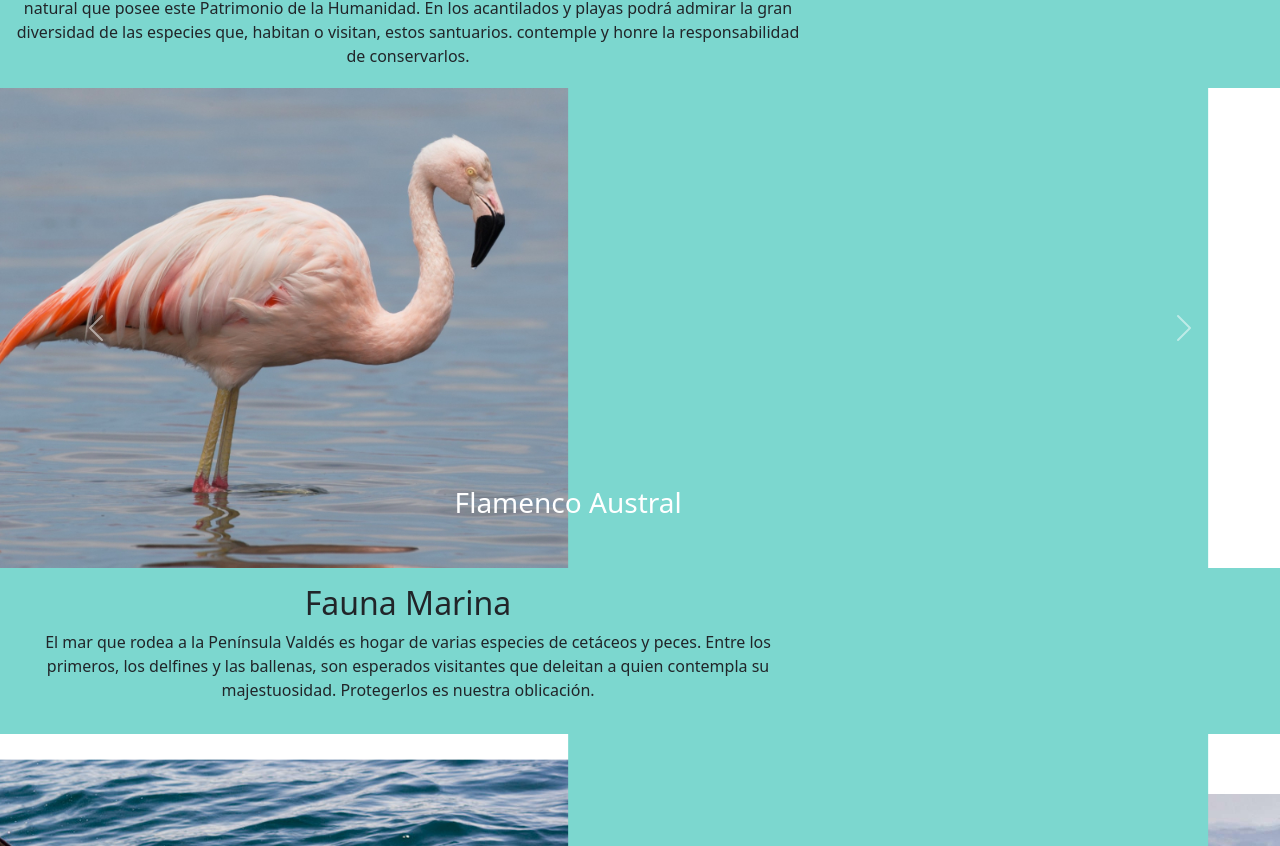
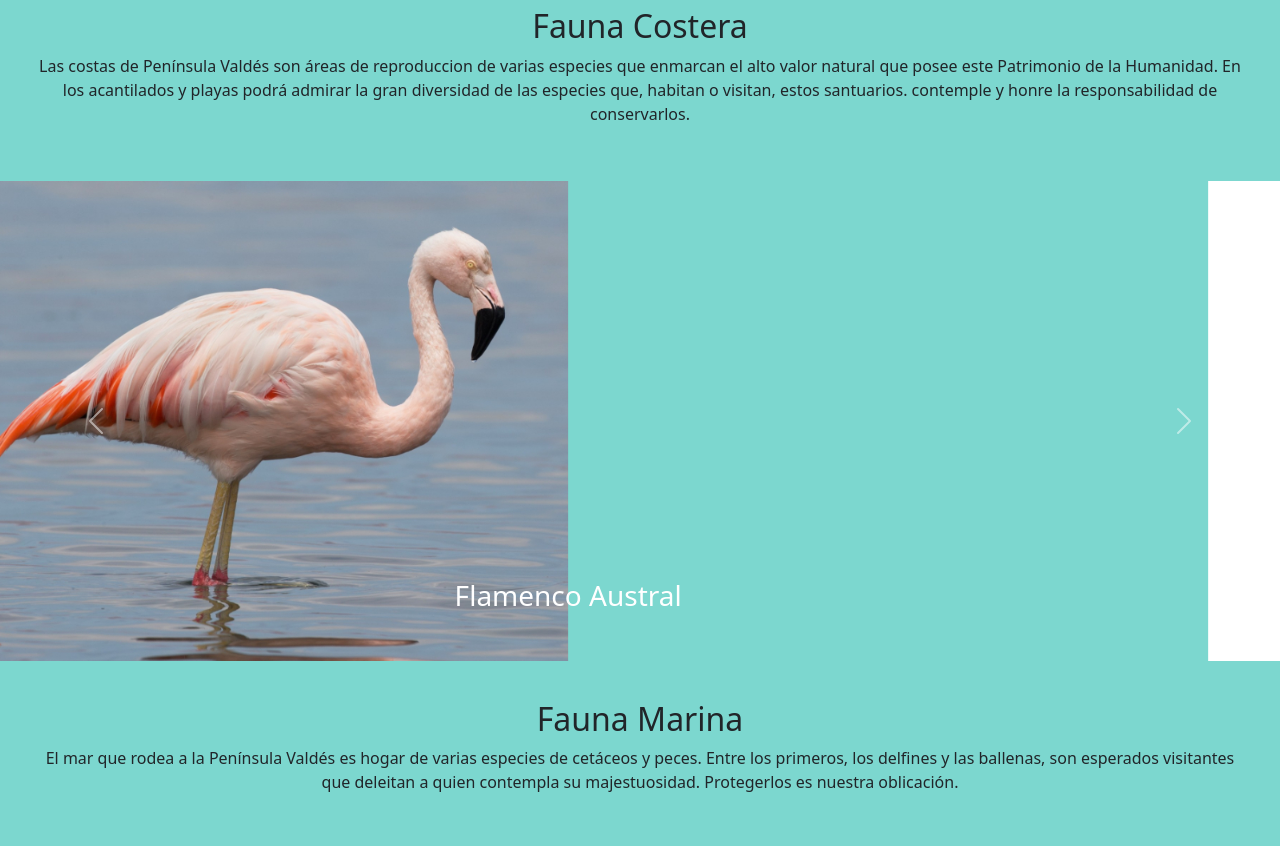
Before and after one commit to VaccaEscamillaLester/3ra-pre-entrega-vacca-escamilla-lester, a website: page pages/fauna.html in a window 1280 px wide. Shown: the part 808-1654 px from the top of the page. Drawn offline with nearby package versions, Linux system fonts and the light colour scheme.

Commit message:
modificaciones con sass, seo y bt

```diff
--- a/sass/utilities/_media-queris.scss
+++ b/sass/utilities/_media-queris.scss
@@ -116,41 +116,27 @@
     /*fauna*/
     .main-fauna{
         .contenedor-uno-fauna{
-            display: flex;
-            flex-direction: column;
-            align-items: center;
-            justify-content: center;
+            margin: 30px;
+            padding: 9px;
+
+
             text-align: center;
-            padding: 3px;
-            margin: 8px;
-            width: 800px;
-            height: 150px;
+
         }
 
 
 
         .contenedor-dos-fauna{
-            display: flex;
-            flex-direction: column;
-            align-items: center;
-            justify-content: center;
+
+            margin: 30px;
+            padding: 9px;
             text-align: center;
-
-            padding: 8px;
-            margin: 8px;
-            width: 800px;
-            height: 150px;
         }
         .contenedor-tres-fauna{
-            display: flex;
-            flex-direction: column;
-            align-items: center;
-            justify-content: center;
+
+            margin: 30px;
+            padding: 9px;
             text-align: center;
-            padding: 8px;
-            margin: 8px;
-            width: 800px;
-            height: 150px;
         }
     }
 
```
Also changed, not shown: pages/fauna.html (+3 -3 lines), css/styles.css.
